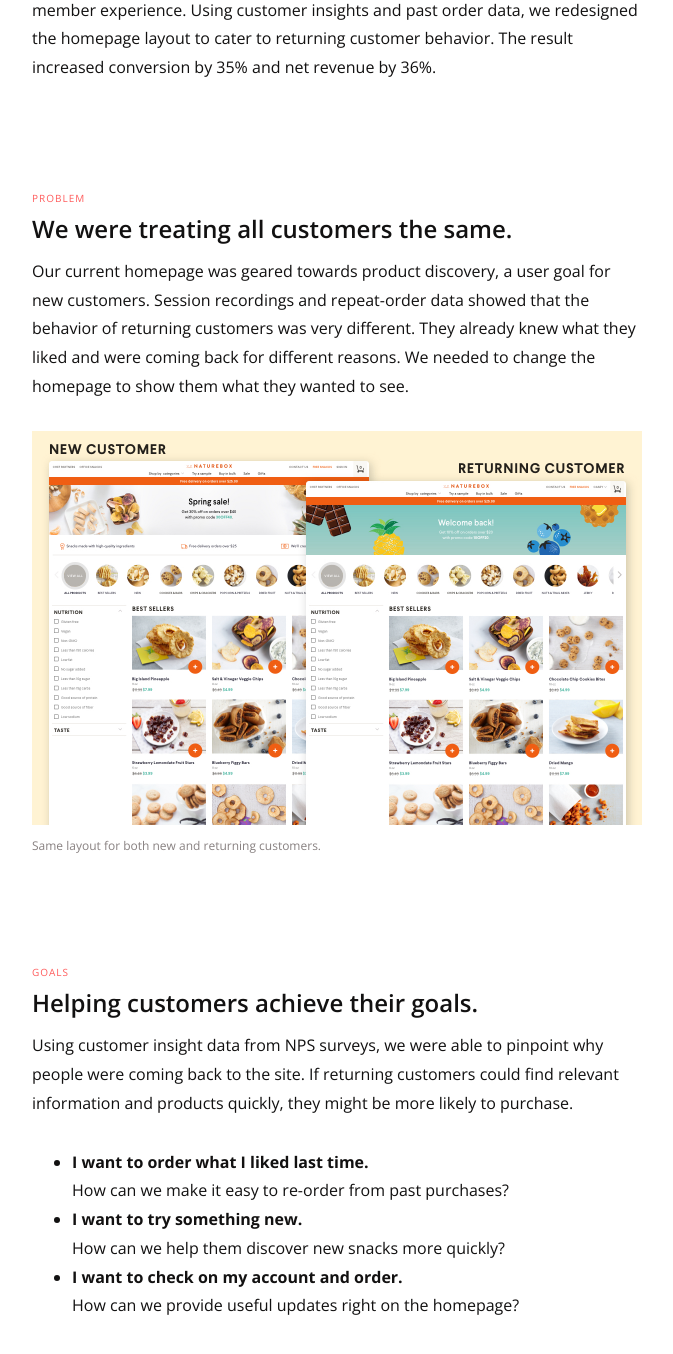
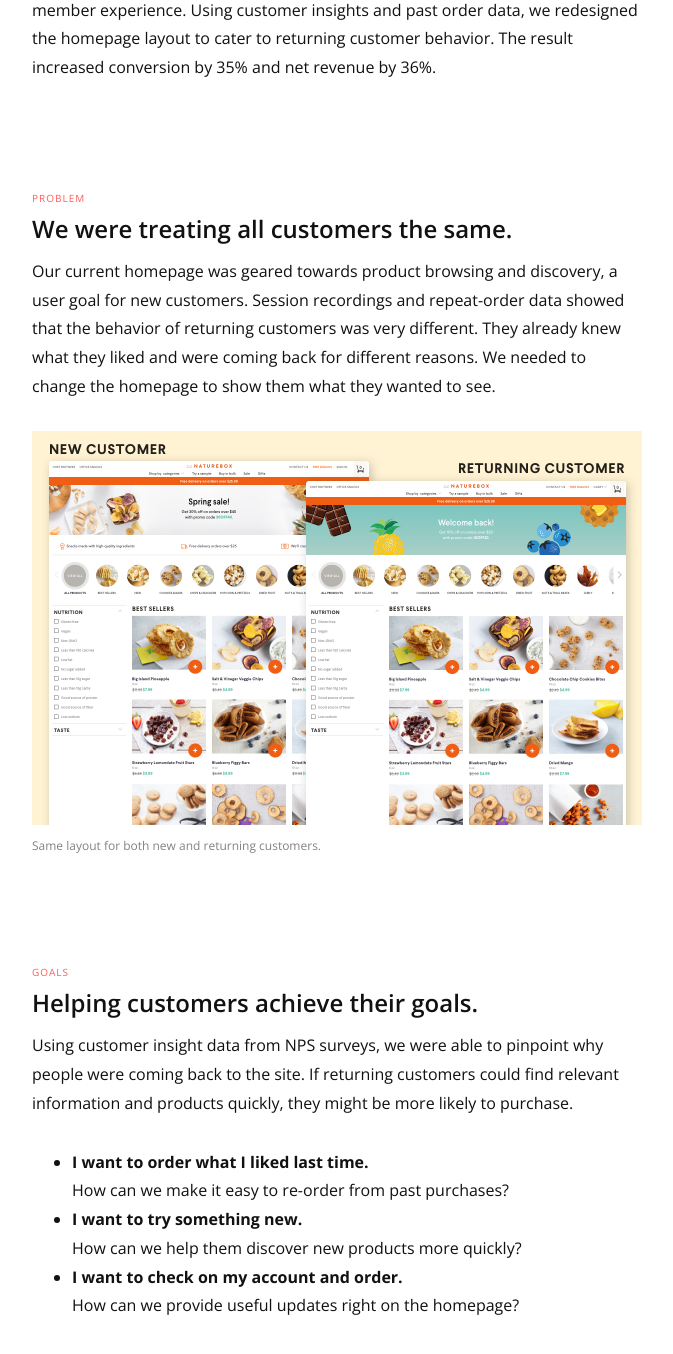
Before and after one commit to joannelin12/joannelin12.github.io, a Jekyll site: the page built from project-nbx-personalize.html, in a window 1280 px wide and 1400 px high, scrolled down 1166 px. Shown: the top 1354 px of the window, without its empty margins (303-976 px from the left). Built offline with Jekyll 4.4.1, drawn with Linux system fonts in a browser that asks for light colours.

Commit message:
change words

```diff
--- a/project-nbx-personalize.html
+++ b/project-nbx-personalize.html
@@ -34,7 +34,7 @@ permalink: /nbx-personalize/
       <span class="section-tag">Problem</span>
       <h2>We were treating all customers the same.</h2>
       <p>
-        Our current homepage was geared towards product discovery, a user goal for new customers. Session recordings and repeat-order data showed that the behavior of returning customers was very different. They already knew what they liked and were coming back for different reasons. We needed to change the homepage to show them what they wanted to see.
+        Our current homepage was geared towards product browsing and discovery, a user goal for new customers. Session recordings and repeat-order data showed that the behavior of returning customers was very different. They already knew what they liked and were coming back for different reasons. We needed to change the homepage to show them what they wanted to see.
       </p>
       <img src="/images/nbx-personalize/old-hp.jpg">
       <p class="caption">Same layout for both new and returning customers.</p>
@@ -51,7 +51,7 @@ permalink: /nbx-personalize/
       </p>
       <ul>
         <li><strong>I want to order what I liked last time.</strong><br>How can we make it easy to re-order from past purchases?</li>
-        <li><strong>I want to try something new.</strong><br>How can we help them discover new snacks more quickly?</li>
+        <li><strong>I want to try something new.</strong><br>How can we help them discover new products more quickly?</li>
         <li><strong>I want to check on my account and order.</strong><br>How can we provide useful updates right on the homepage?</li>
       </ul>
     </div>
```
